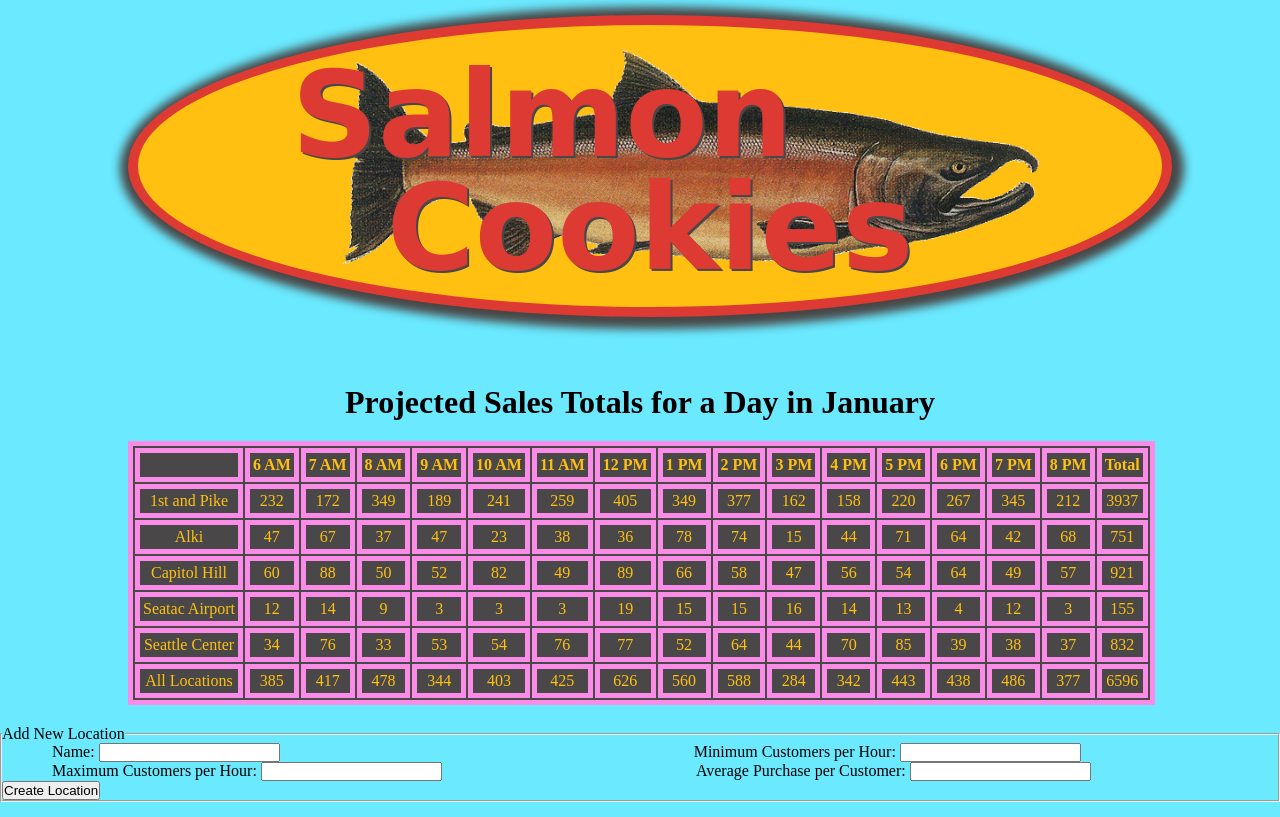
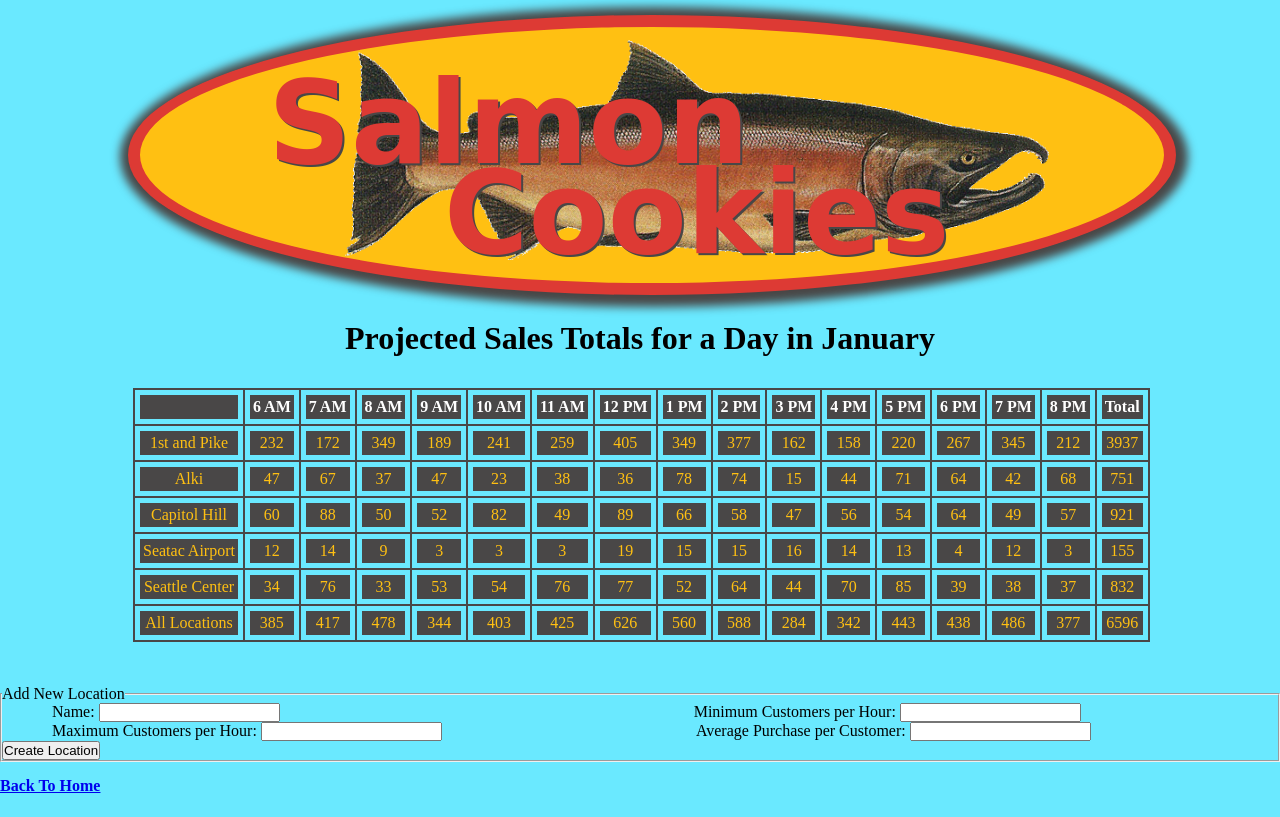
Before and after one commit to abferris/201week2, a plain HTML site: page sales.html in a window 1280 px wide. Drawn offline with Linux system fonts and the light colour scheme.

Commit message:
fixed issues from previous day

```diff
--- a/css/frontpage.css
+++ b/css/frontpage.css
@@ -9,12 +9,12 @@
 header{
   background: #ffc012;
   width: 80vw;
-  margin-left: 10%;
+  margin-left: 10vw;
   position: fixed;
-  height: 22vw;
+  height: 20vw;
   margin-top: 15px;
   border-radius: 50%;
-  border-width: 10px;
+  border-width: 1vw;
   border-color: #dd3a34;
   border-style: solid;
   box-shadow: 2px 2px 10px 10px #494747;
@@ -26,25 +26,25 @@ header{
 	padding: 0;
 	border: 0;
   font-family: cursive;
-  top: 15%;
-  left: 15%;
+  top: 5vw;
+  left: 10vw;
   vertical-align: baseline;
-  font-size: 120px;
+  font-size: 9vw;
   color: #dd3a34;
   text-shadow: 2px 2px #494747;
-  line-height: 95px;
+  line-height: 5vw;
 }
  #cookies{
-  top:55%;
-  right: 15%;
+  top:12vw;
+  right: 3vw;
 }
 #logo{
   margin: 0;
   padding: 0;
   border: 0;
   position: absolute;
-  top: 9%;
-  width: 68%;
+  top: 1vw;
+  width: 55vw;
   left:20%;
 }
 /* body information */
@@ -52,17 +52,19 @@ body{
   background: #6ae9ff;
 }
 h1{
-  padding-top: 30%;
-  padding-bottom: 20px;
+  padding-top: 25vw;
+  padding-bottom: 2vw;
   text-align: center;
 }
 table{
-  margin: 0px 20px 20px 10%;
+  margin: 0vw 5vw 3vw 10vw;
 }
 table, th, td {
   background: #494747;
-  border: 5px solid #fa8be7;
-  color: #ffc012
+  border: 5px solid #6ae9ff ;
+  color: #ffc012;
+
+
 }
 th,td{
   padding: 3px;
@@ -97,3 +99,7 @@ input{
 #rightTwo{
   margin-left: 200px;
 }
+th{
+  color: #ffffff
+
+}
--- a/sales.html
+++ b/sales.html
@@ -38,9 +38,9 @@
           <input name='avg' type='number'  min = '0' required> </span>
           </div>
           <button id='locSubmit' type='submit'>Create Location</button>
-
-        </fieldset>
-      </form>
+      </fieldset>
+    </form>
+    <h4><a href="index.html"> Back To Home</a></h4>
     <script src="js/app.js"></script>
   </body>
 
```
Also changed, not shown: index.html (+2 -1 lines), js/app.js (+1 -9 lines).
